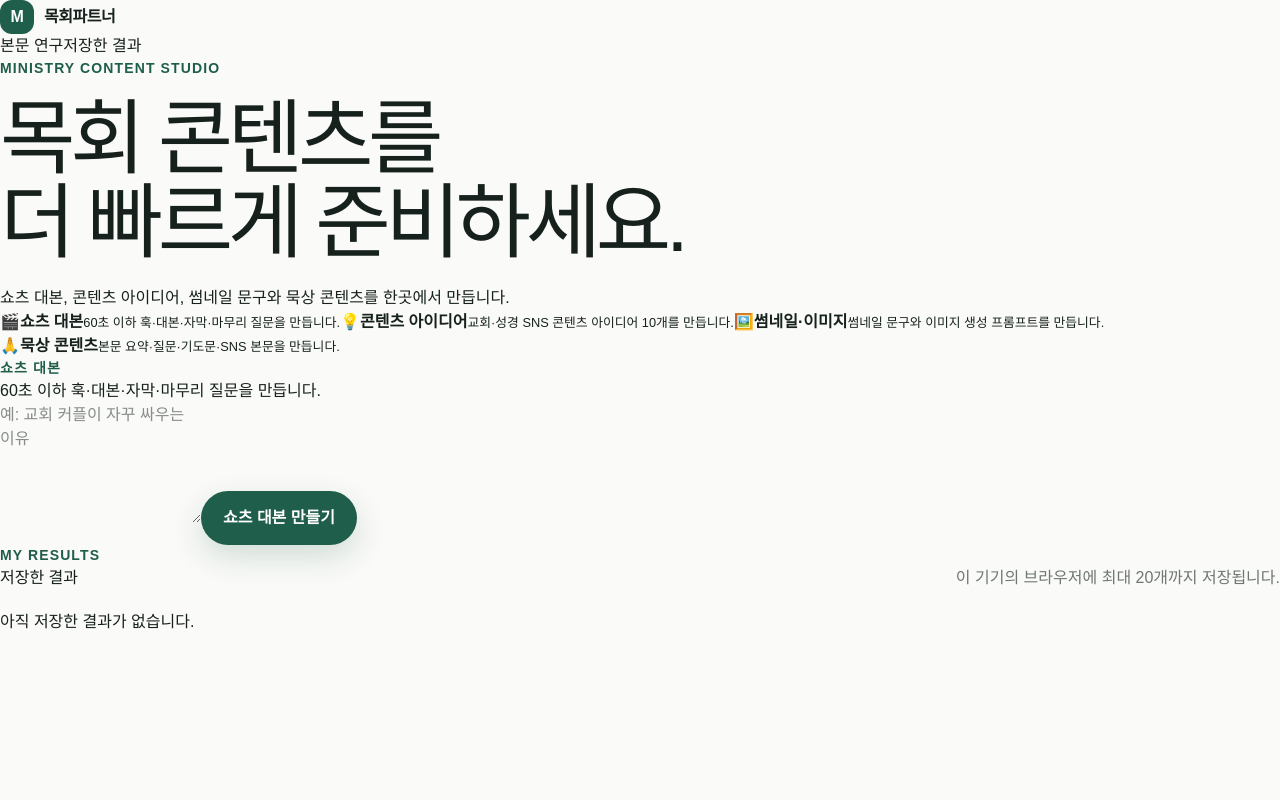
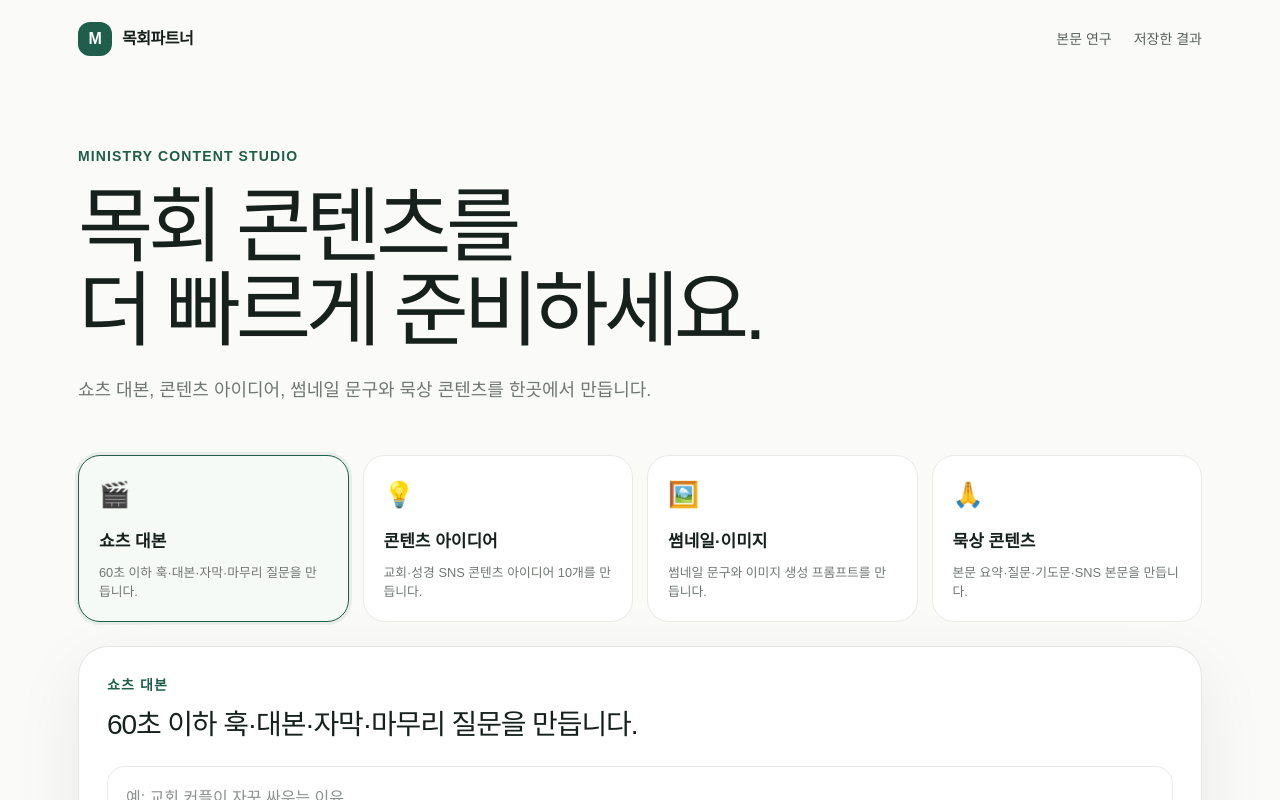
Before and after one commit to a01057674471-dot/ministry-partner, a Next.js app: page /studio in a window 1280 px wide. Shown: the top 800 px of the page. Built offline with nearby package versions, Linux system fonts and the light colour scheme.

Commit message:
Style practical ministry studio and saved results

```diff
--- a/app/globals.css
+++ b/app/globals.css
@@ -7,50 +7,42 @@
   --primary-dark: #174638;
   --muted: #6f7773;
   --line: #e8ebe7;
-  --card: rgba(255, 255, 255, 0.86);
+  --card: rgba(255, 255, 255, 0.9);
 }
 
 * { box-sizing: border-box; }
 html { scroll-behavior: smooth; }
-body {
-  margin: 0;
-  background: var(--background);
-  color: var(--foreground);
-  font-family: Arial, "Apple SD Gothic Neo", "Noto Sans KR", sans-serif;
-}
-button, input { font: inherit; }
+body { margin: 0; background: var(--background); color: var(--foreground); font-family: Arial, "Apple SD Gothic Neo", "Noto Sans KR", sans-serif; }
+button, input, textarea { font: inherit; }
 a { color: inherit; text-decoration: none; }
+button:disabled { opacity: .6; cursor: wait; }
 
 .shell { min-height: 100vh; }
-.header {
-  position: sticky; top: 0; z-index: 20;
-  display: flex; align-items: center; justify-content: space-between;
-  max-width: 1180px; margin: 0 auto; padding: 22px 28px;
-  background: rgba(250,250,248,.8); backdrop-filter: blur(18px);
-}
+.header, .studio-header { position: sticky; top: 0; z-index: 20; display: flex; align-items: center; justify-content: space-between; max-width: 1180px; margin: 0 auto; padding: 22px 28px; background: rgba(250,250,248,.86); backdrop-filter: blur(18px); }
 .brand { display:flex; align-items:center; gap:10px; font-weight:800; letter-spacing:-.03em; }
 .brand-mark { width:34px; height:34px; border-radius:12px; display:grid; place-items:center; background:var(--primary); color:white; }
-.nav { display:flex; gap:22px; color:#59625e; font-size:14px; }
-.nav a:hover { color:var(--primary); }
+.nav, .studio-links { display:flex; gap:22px; color:#59625e; font-size:14px; }
+.nav a:hover, .studio-links a:hover { color:var(--primary); }
 .container { max-width:1180px; margin:0 auto; padding:0 28px 70px; }
 .hero { display:grid; grid-template-columns:1.15fr .85fr; gap:48px; align-items:center; padding:86px 0 72px; }
 .eyebrow { color:var(--primary); font-size:14px; font-weight:800; letter-spacing:.08em; text-transform:uppercase; }
 h1 { font-size:clamp(48px,7vw,82px); line-height:1.02; letter-spacing:-.065em; margin:18px 0 22px; }
-.hero p { color:var(--muted); line-height:1.8; font-size:18px; max-width:620px; }
+.hero p, .studio-hero p { color:var(--muted); line-height:1.8; font-size:18px; max-width:680px; }
 .actions { display:flex; flex-wrap:wrap; gap:12px; margin-top:30px; }
 .button { border:0; border-radius:999px; padding:15px 22px; cursor:pointer; transition:.2s ease; font-weight:750; }
 .button-primary { background:var(--primary); color:white; box-shadow:0 12px 30px rgba(31,94,74,.18); }
 .button-primary:hover { transform:translateY(-2px); background:var(--primary-dark); }
 .button-secondary { background:white; border:1px solid var(--line); }
-.hero-card, .card { background:var(--card); border:1px solid rgba(225,229,224,.9); box-shadow:0 22px 70px rgba(23,44,35,.07); border-radius:30px; }
+.wide { width:100%; }
+.hero-card, .card, .generator-card, .output-card, .saved-card { background:var(--card); border:1px solid rgba(225,229,224,.9); box-shadow:0 22px 70px rgba(23,44,35,.07); border-radius:30px; }
 .hero-card { padding:28px; }
 .hero-card h2 { margin:0 0 8px; font-size:24px; letter-spacing:-.04em; }
 .hero-card p { font-size:14px; margin:0 0 18px; }
 .quick-form { display:flex; gap:10px; padding:9px; border-radius:18px; background:#f3f5f2; }
 .quick-form input { flex:1; min-width:0; border:0; outline:0; background:transparent; padding:10px 12px; }
 .section { padding:34px 0; }
-.section-head { display:flex; justify-content:space-between; align-items:end; margin-bottom:20px; }
-.section h2 { font-size:30px; margin:0; letter-spacing:-.045em; }
+.section-head { display:flex; justify-content:space-between; align-items:end; margin-bottom:20px; gap:20px; }
+.section h2, .saved-section h2 { font-size:30px; margin:0; letter-spacing:-.045em; }
 .section-head p { color:var(--muted); margin:0; }
 .grid { display:grid; grid-template-columns:repeat(3,1fr); gap:16px; }
 .card { padding:24px; transition:.2s ease; }
@@ -58,11 +50,13 @@ h1 { font-size:clamp(48px,7vw,82px); line-height:1.02; letter-spacing:-.065em; m
 .icon { width:42px; height:42px; border-radius:14px; display:grid; place-items:center; background:#edf4f0; margin-bottom:30px; }
 .card h3 { margin:0 0 9px; font-size:19px; }
 .card p { margin:0; color:var(--muted); line-height:1.65; font-size:14px; }
+.card-link { display:block; margin-top:22px; color:var(--primary); font-weight:800; font-size:14px; }
+.feature-grid { grid-template-columns:repeat(3,1fr); }
 .research-page { max-width:980px; margin:0 auto; padding:54px 28px 90px; }
 .research-panel { padding:28px; }
 .research-input { display:flex; gap:10px; margin-top:20px; }
 .research-input input { flex:1; padding:16px 18px; border-radius:16px; border:1px solid var(--line); outline:none; background:white; }
-.research-input input:focus { border-color:#8db3a5; box-shadow:0 0 0 4px rgba(31,94,74,.08); }
+.research-input input:focus, textarea:focus { border-color:#8db3a5; box-shadow:0 0 0 4px rgba(31,94,74,.08); }
 .result { margin-top:24px; display:grid; gap:14px; }
 .result-section { background:white; border:1px solid var(--line); border-radius:20px; padding:22px; }
 .result-section h3 { margin:0 0 12px; }
@@ -71,10 +65,42 @@ h1 { font-size:clamp(48px,7vw,82px); line-height:1.02; letter-spacing:-.065em; m
 .error { background:#fff0ef; color:#8e3029; }
 .footer { text-align:center; color:#8a918d; padding:36px 20px 50px; font-size:13px; }
 
+.studio-page { max-width:1180px; margin:0 auto; padding:0 28px 90px; }
+.studio-header { padding-left:0; padding-right:0; }
+.studio-hero { padding:68px 0 36px; }
+.studio-hero h1 { max-width:850px; }
+.tool-tabs { display:grid; grid-template-columns:repeat(4,1fr); gap:14px; margin:12px 0 24px; }
+.tool-tab { border:1px solid var(--line); background:white; border-radius:22px; padding:20px; text-align:left; cursor:pointer; transition:.2s ease; }
+.tool-tab:hover { transform:translateY(-2px); }
+.tool-tab.active { border-color:var(--primary); box-shadow:0 0 0 3px rgba(31,94,74,.08); background:#f5faf7; }
+.tool-tab span, .tool-tab strong, .tool-tab small { display:block; }
+.tool-tab span { font-size:25px; margin-bottom:16px; }
+.tool-tab strong { font-size:17px; margin-bottom:8px; }
+.tool-tab small { color:var(--muted); line-height:1.5; }
+.generator-card, .output-card { padding:28px; margin-top:18px; }
+.generator-card h2 { margin:8px 0 20px; font-size:28px; letter-spacing:-.04em; }
+.generator-card textarea { width:100%; resize:vertical; min-height:130px; border:1px solid var(--line); border-radius:18px; padding:18px; outline:none; background:white; margin-bottom:12px; line-height:1.6; }
+.output-head { display:flex; justify-content:space-between; align-items:center; gap:16px; }
+.output-head h2 { margin:0; }
+.output-head div { display:flex; gap:8px; }
+.output-head button, .saved-actions button { border:1px solid var(--line); background:white; border-radius:999px; padding:10px 14px; cursor:pointer; }
+.output-card pre { white-space:pre-wrap; font-family:inherit; line-height:1.8; color:#3f4944; margin:22px 0 0; }
+.saved-section { padding-top:60px; }
+.empty-state { border:1px dashed #cdd5d0; border-radius:22px; padding:40px; text-align:center; color:var(--muted); }
+.saved-grid { display:grid; grid-template-columns:repeat(2,1fr); gap:16px; }
+.saved-card { padding:22px; }
+.saved-meta { display:flex; justify-content:space-between; gap:12px; color:var(--muted); font-size:12px; }
+.saved-card h3 { margin:14px 0 10px; }
+.saved-card p { color:var(--muted); line-height:1.65; }
+.saved-actions { display:flex; gap:8px; margin-top:18px; }
+
 @media (max-width: 820px) {
-  .nav { display:none; }
+  .nav, .studio-links { display:none; }
   .hero { grid-template-columns:1fr; padding-top:55px; }
   h1 { font-size:52px; }
-  .grid { grid-template-columns:1fr; }
+  .grid, .feature-grid, .tool-tabs, .saved-grid { grid-template-columns:1fr; }
   .research-input, .quick-form { flex-direction:column; }
+  .section-head, .output-head { align-items:flex-start; flex-direction:column; }
+  .studio-page { padding:0 18px 70px; }
+  .studio-hero { padding-top:45px; }
 }
```
